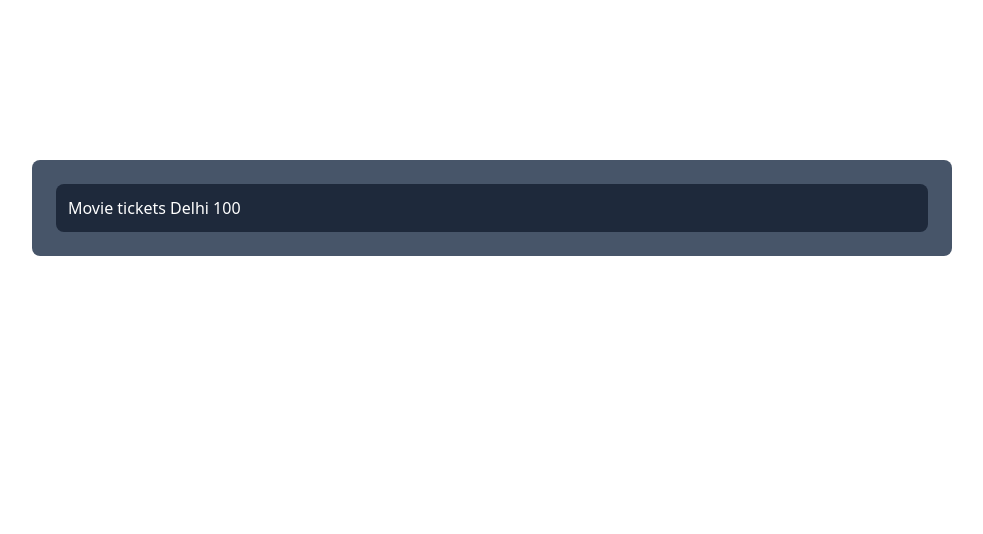
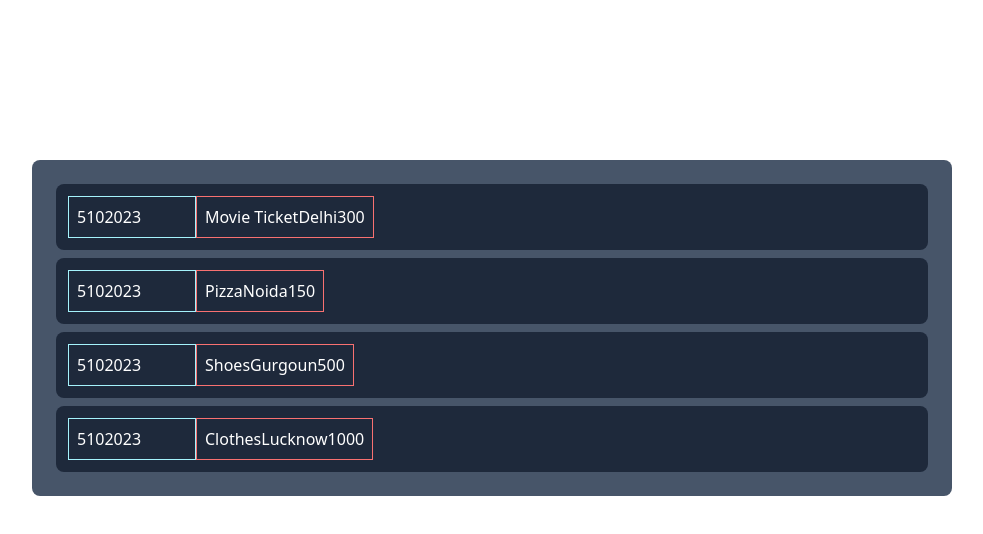
Before and after one commit to S-123-satya/expense-tracker-react, a React (Create React App) app: page / in a window 1280 px wide. Shown: the top 534 px of the page, without its empty margins (148-1131 px from the left). Built offline with nearby package versions, Linux system fonts and the light colour scheme.

Commit message:
expenseData is added

```diff
--- a/src/Components/Expense.js
+++ b/src/Components/Expense.js
@@ -1,15 +1,38 @@
-import ExpenseDetails from "./ExpenseDetails";
 import './../index.css'
+import ExpenseItem from "./ExpenseItems";
 const Expense=()=>{
-    let date='12 jan 2023';
-    let expenseItem='Movie tickets';
-    let expenseAmount=100;
-    let locationOfExpenditure="Delhi";
+    const expense=[
+        {
+            title:"Movie Ticket",
+            amount:300,
+            date:new Date(),
+            location:"Delhi"
+        },
+        {
+            title:"Pizza",
+            amount:150,
+            date:new Date(),
+            location:"Noida"
+        },
+        {
+            title:"Shoes",
+            amount:500,
+            date:new Date(),
+            location:"Gurgoun"
+        },
+        {
+            title:"Clothes",
+            amount:1000,
+            date:new Date(),
+            location:"Lucknow"
+        },
+    ]
     return (
         <div className="p-4 rounded-lg m-40 bg-slate-600">
-            <ExpenseDetails data={date} expenseAmount={expenseAmount} expenseItem={expenseItem} locationOfExpenditure={locationOfExpenditure}/>
-            {/* <ExpenseDetails/>
-            <ExpenseDetails/> */}
+            <ExpenseItem expense={expense[0]}/>
+            <ExpenseItem expense={expense[1]}/>
+            <ExpenseItem expense={expense[2]}/>
+            <ExpenseItem expense={expense[3]}/>
         </div>
     )
 }
--- /dev/null
+++ b/src/Components/ExpenseDate.js
@@ -0,0 +1,15 @@
+const ExpenseDate=(props)=>{
+    console.log(props);
+    const month = props.date.getMonth()+1;
+const year = props.date.getFullYear();
+const date = props.date. getDate();
+    return (
+        <div className="p-2 border border-cyan-200 w-32">
+            <span>{date}</span>
+            <span>{month}</span>
+            <span>{year}</span>
+        </div>
+    )
+}
+
+export default ExpenseDate;
--- a/src/Components/ExpenseDetails.js
+++ b/src/Components/ExpenseDetails.js
@@ -1,11 +1,11 @@
-const ExpenseDetails =(props)=>{
+
+const ExpenseDetails=(props)=>{
     console.log(props);
     return (
-        <div className="m-2 p-3 bg-slate-800 text-white rounded-lg ">
-            <span> {props.date} </span>
-            <span> {props.expenseItem} </span>
-            <span> {props.locationOfExpenditure} </span>
-            <span> {props.expenseAmount} </span>
+        <div className="flex justify-between border border-red-400 p-2">
+            <div className=""> {props.title} </div>
+            <div> {props.location} </div>
+            <div> {props.amount} </div>
         </div>
     )
 }
--- /dev/null
+++ b/src/Components/ExpenseItems.js
@@ -0,0 +1,18 @@
+import ExpenseDate from "./ExpenseDate";
+import ExpenseDetails from "./ExpenseDetails";
+
+const ExpenseItem = ({expense}) => {
+  console.log(expense);
+  return (
+    <div className="m-2 p-3 bg-slate-800 text-white rounded-lg flex">
+      <ExpenseDate date={expense.date} />
+      <ExpenseDetails
+        amount={expense.amount}
+        location={expense.location}
+        title={expense.title}
+      />
+    </div>
+  );
+};
+
+export default ExpenseItem;
```
